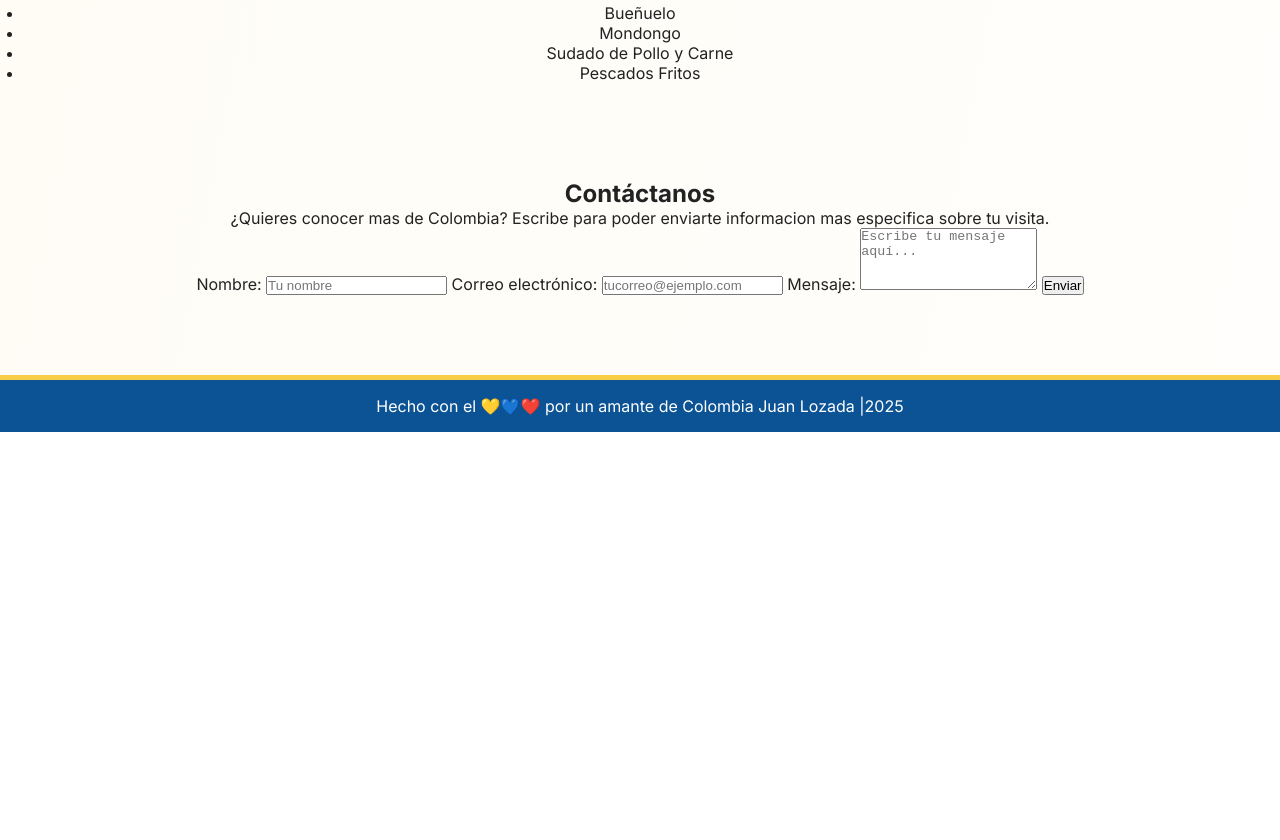
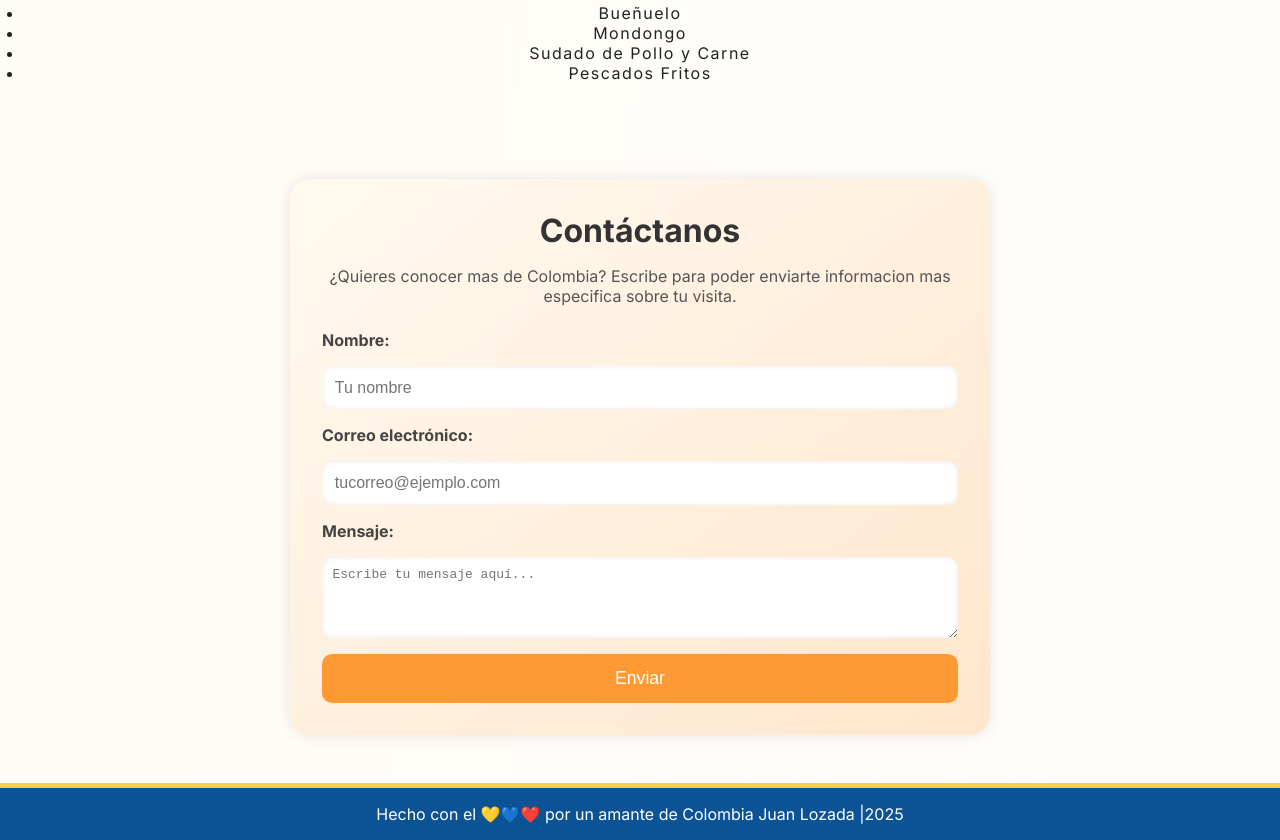
Before and after one commit to SebasTianLoZadaa/JuanLozada3206404, a plain HTML site: page Login_Proyecto/index.html in a window 1280 px wide. Shown: the part 6385-7225 px from the top of the page. Before the commit the page ends 6817 px from the top, so only its background shows below. Drawn offline with Linux system fonts and the light colour scheme; files whose address does not match are found by name.

Commit message:
Update Style.css

```diff
--- a/Login_Proyecto/Style.css
+++ b/Login_Proyecto/Style.css
@@ -340,3 +340,68 @@ footer {
   border-radius: 10px;
 
 }
+
+.formulario {
+  background: linear-gradient(to bottom right, #fffaf0, #ffe6cc);
+  padding: 2em;
+  border-radius: 20px;
+  width: 90%;
+  max-width: 700px;
+  margin: 3em auto;
+  box-shadow: 0 0 15px rgba(0, 0, 0, 0.1);
+  text-align: center;
+}
+
+.formulario h2 {
+  color: #333;
+  margin-bottom: 0.5em;
+  font-size: 2em;
+}
+
+.formulario p {
+  color: #555;
+  margin-bottom: 1.5em;
+}
+
+.formulario form {
+  display: flex;
+  flex-direction: column;
+  align-items: stretch;
+  gap: 1em;
+}
+
+.formulario label {
+  text-align: left;
+  color: #444;
+  font-weight: bold;
+}
+
+.formulario input,
+.formulario textarea {
+  padding: 0.8em;
+  border: none;
+  border-radius: 10px;
+  background-color: #fff;
+  box-shadow: inset 0 0 5px rgba(0, 0, 0, 0.1);
+  font-size: 1em;
+}
+
+.formulario button {
+  background-color: #ff9933;
+  color: white;
+  font-size: 1.1em;
+  padding: 0.8em;
+  border: none;
+  border-radius: 10px;
+  cursor: pointer;
+  transition: background 0.3s ease;
+}
+
+.formulario button:hover {
+  background-color: #e68a00;
+}
+
+.Comidas_Tipicas{
+
+	letter-spacing: 1.5px;
+}
```
